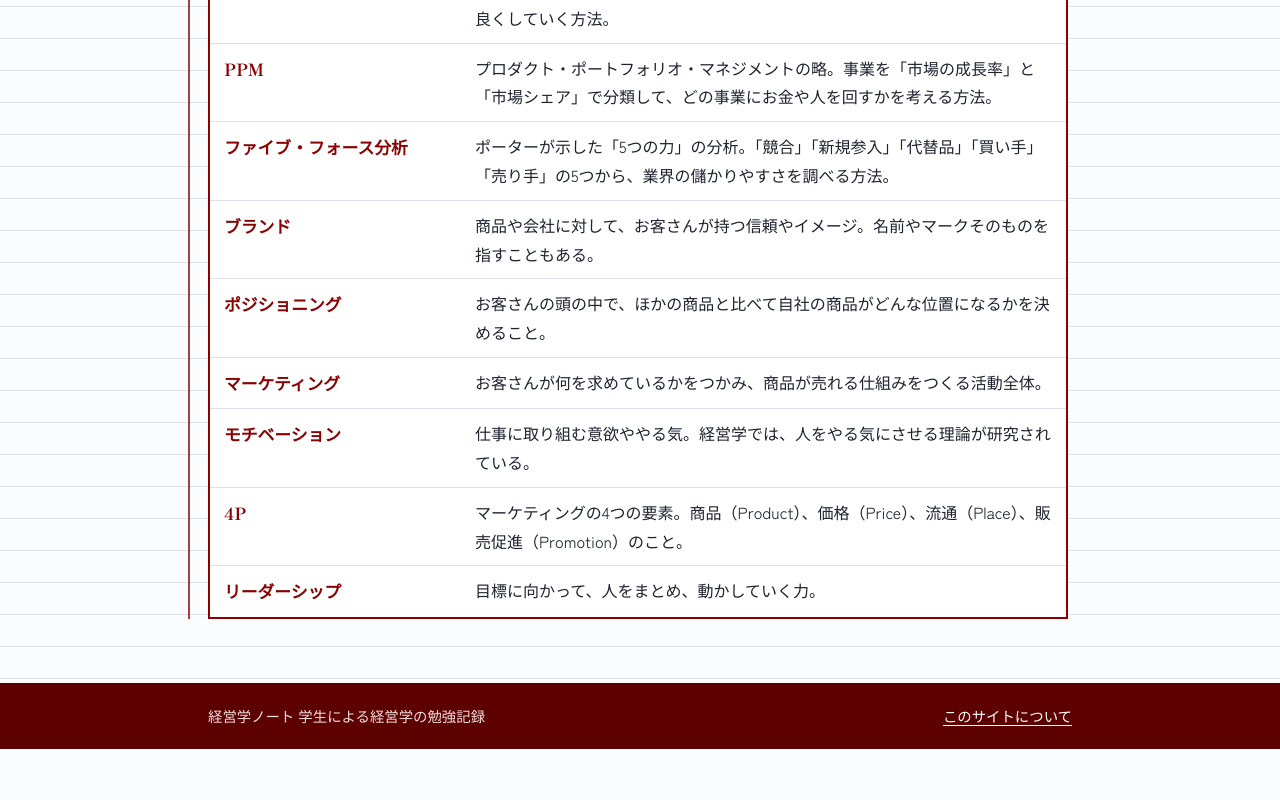
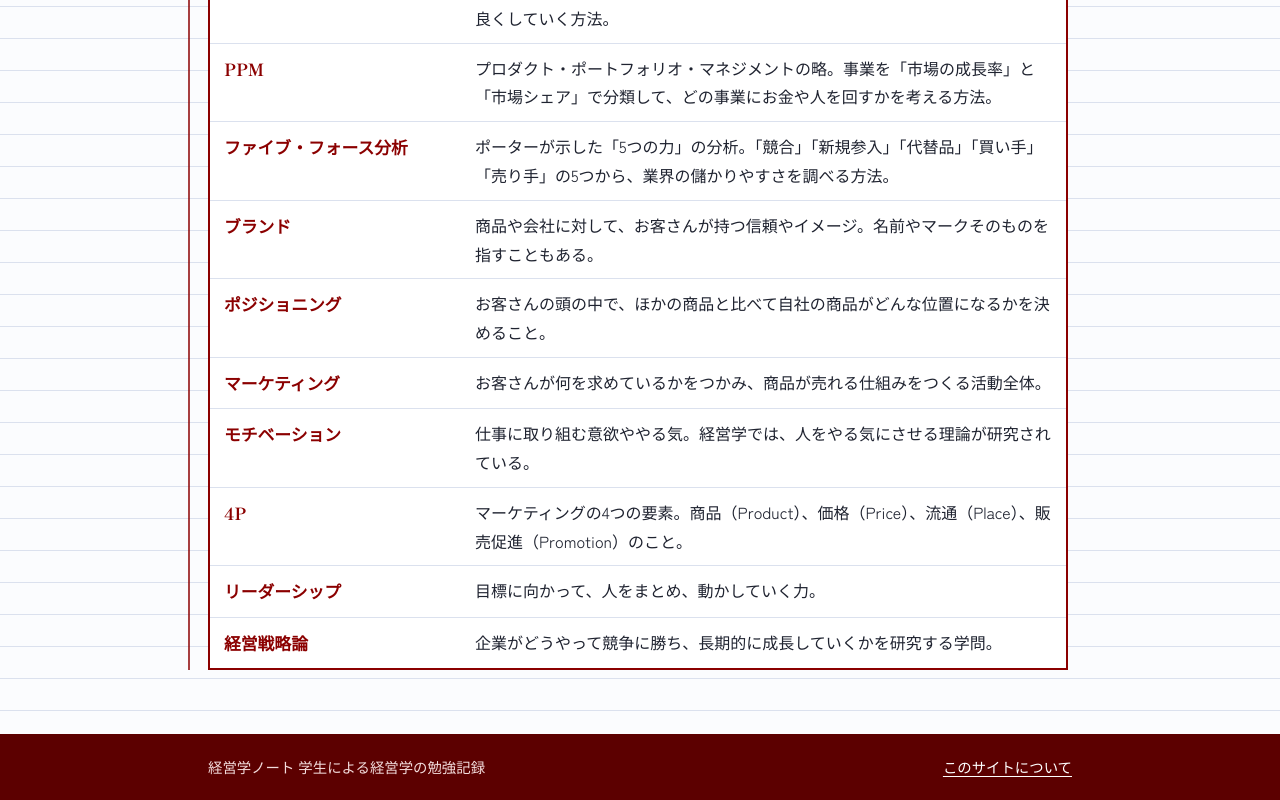
Before and after one commit to Azaleacreativeroom888/fan-management, a plain HTML site: page report2.html in a window 1280 px wide. Shown: the part 1497-2297 px from the top of the page. Before the commit the page ends 2246 px from the top, so only its background shows below. Drawn offline with Linux system fonts and the light colour scheme.

Commit message:
Update report2.html

```diff
--- a/report2.html
+++ b/report2.html
@@ -349,6 +349,11 @@
         <td>目標に向かって、人をまとめ、動かしていく力。</td>
       </tr>
 
+      <tr>
+        <th scope="row">経営戦略論</th>
+        <td>企業がどうやって競争に勝ち、長期的に成長していくかを研究する学問。</td>
+      </tr>
+
     </tbody>
   </table>
 
```
